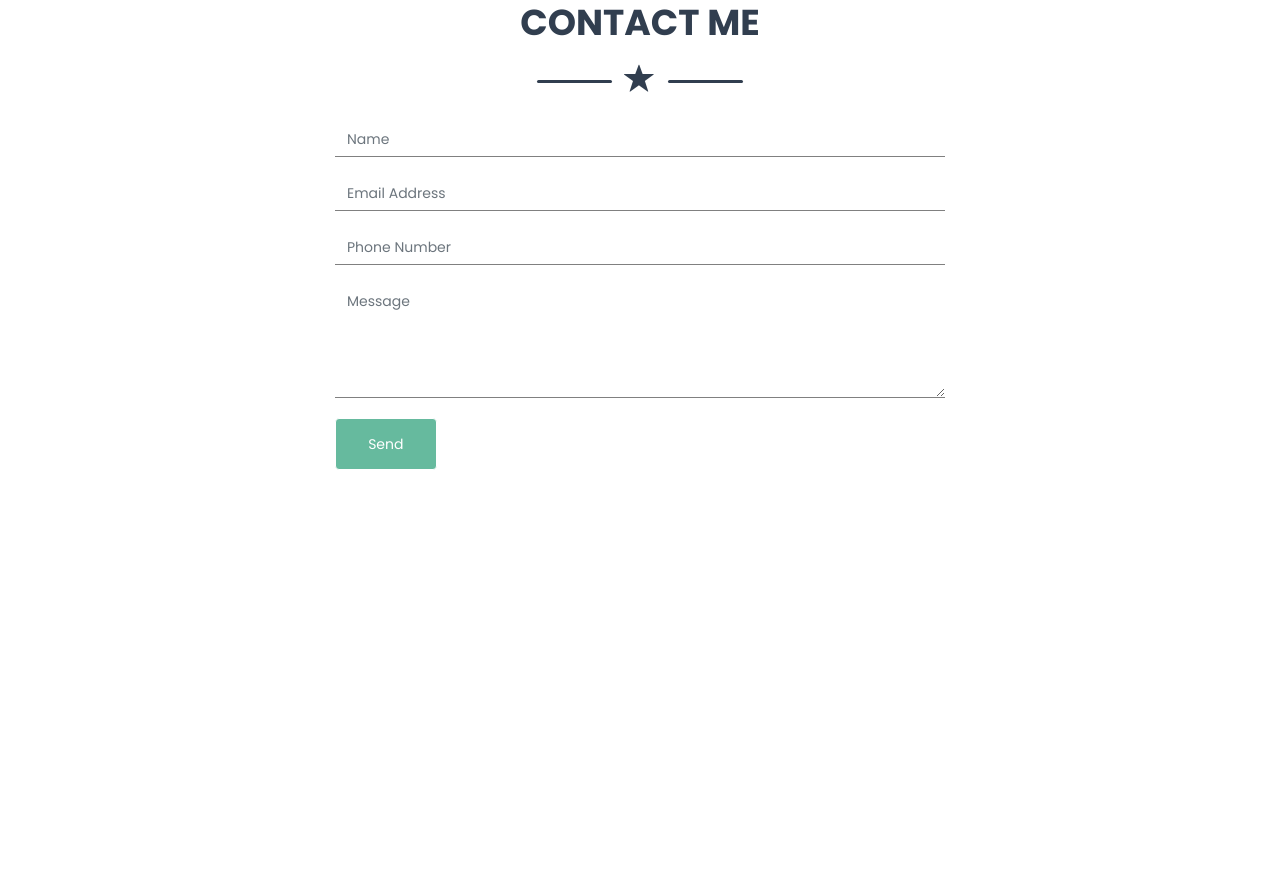
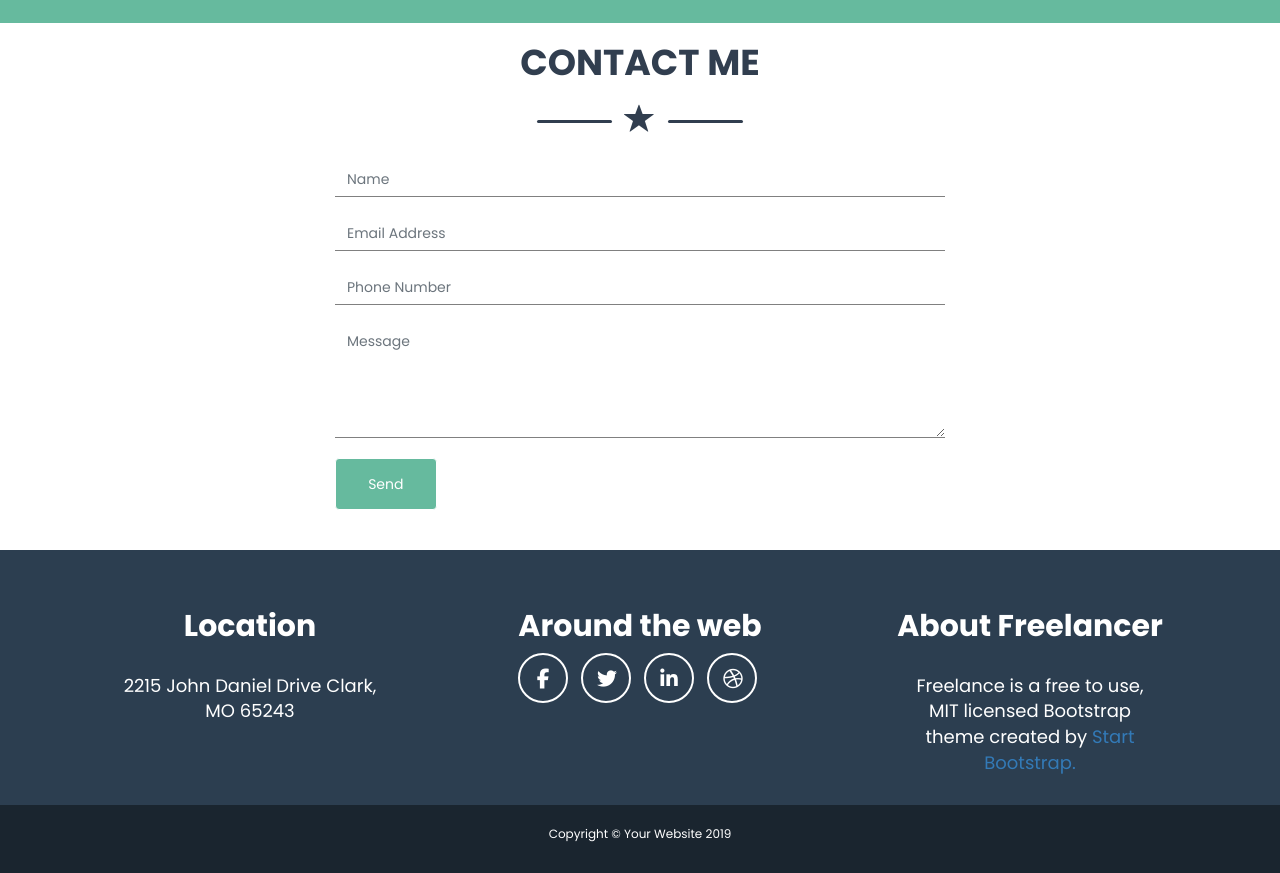
Before and after one commit to marco-tuzza/html-css-bootstrap-freelancer, a plain HTML site: page index.html in a window 1280 px wide. Shown: the part 1825-2698 px from the top of the page. Before the commit the page ends 2335 px from the top, so only its background shows below. Drawn offline with nearby package versions, Linux system fonts and the light colour scheme.

Commit message:
Progetto terminato (Manca abbellimento)

```diff
--- a/index.html
+++ b/index.html
@@ -7,6 +7,7 @@
         <meta name="viewport" content="width=device-width, initial-scale=1.0">
         <link href="https://fonts.googleapis.com/css?family=Poppins:400,700&amp;display=swap" rel="stylesheet">
         <link rel="stylesheet" href="style.css">
+        <script src="https://kit.fontawesome.com/64a279ba36.js" crossorigin="anonymous"></script>
     </head>
     <body>
         <header>
@@ -105,7 +106,7 @@
                     </div>
                 </div>
             </section>
-            <section class="contact">
+            <section class="contact clearfix">
                 <div class="container col-lg-6 col-lg-offset-3">
                     <p class="h1 text-center text-uppercase">Contact Me</p>
                     <div class="separation-blue text-center">
@@ -129,5 +130,32 @@
                 </div>
             </section>
         </main>
+        <footer>
+            <div class="container">
+                <div class="row text-center">
+                    <div class="Location footer-left col-lg-4">
+                        <h2>Location</h2>
+                        <p>2215 John Daniel Drive
+                        Clark, MO 65243</p>
+                    </div>
+                    <div class="Around footer-center col-lg-4">
+                        <h2>Around the web</h2>
+                        <ul class="list-inline">
+                            <li><a href="#"><i class="fab fa-facebook-f"></i></a></li>
+                            <li><a href="#"><i class="fab fa-twitter"></a></i></li>
+                            <li><a href="#"><i class="fab fa-linkedin-in"></a></i></li>
+                            <li><a href="#"><i class="fab fa-dribbble"></a></i></li>
+                        </ul>
+                    </div>
+                    <div class="About footer-right col-lg-4">
+                        <h2>About Freelancer</h2>
+                        <p>Freelance is a free to use, MIT licensed Bootstrap theme created by <a href="#">Start Bootstrap.</a></p>
+                    </div>
+                </div>
+            </div>
+            <div class="copyright text-center">
+                <p>Copyright © Your Website 2019</p>
+            </div>
+        </footer>
     </body>
 </html>
--- a/style.css
+++ b/style.css
@@ -148,3 +148,45 @@ h3, .text-center {
 .form-control::placeholder {
     color: #6C757D;
 }
+
+footer {
+    background-color: #2C3E50;
+}
+
+footer .container .row p.h2 {
+    font-weight: bold;
+}
+
+footer .container .row p {
+    color: white;
+    font-weight: normal;
+    font-size: 18px;
+    padding: 20px 50px;
+}
+
+h2 {
+    color: white;
+    font-weight: bold;
+    margin-top: 60px;
+}
+
+.list-inline i{
+    color: white;
+    font-size: 20px;
+    border: 2px solid white;
+    padding: 14px;
+    border-radius: 50%;
+    width: 50px;
+    height: 50px;
+}
+
+.copyright {
+    background-color: #1A252F;
+    padding-top: 20px;
+    padding-bottom: 20px;
+}
+
+.copyright p {
+    font-weight: normal;
+    font-size: 12px;
+}
```
